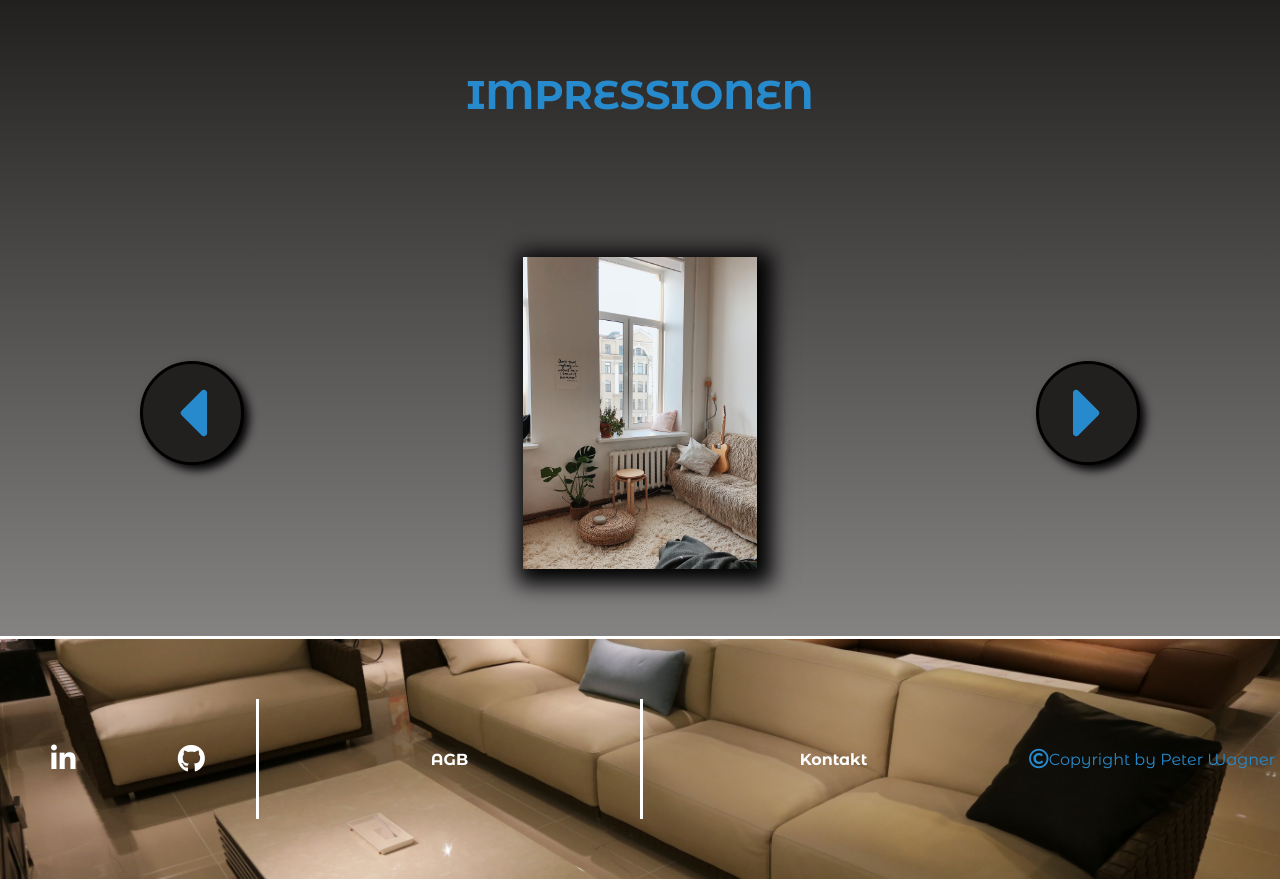
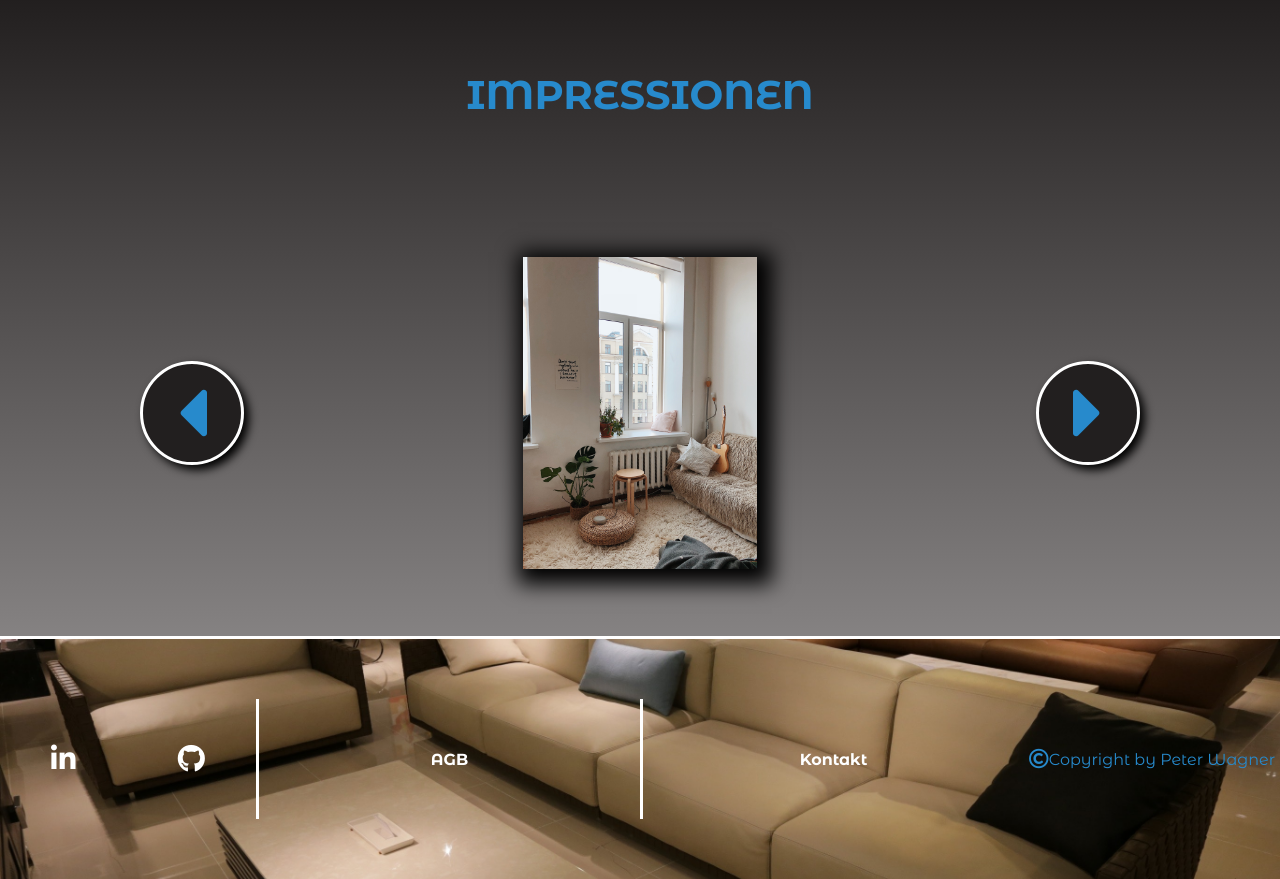
Before and after one commit to PWagner86/livingroom_visualiser, a PHP site: page / in a window 1280 px wide. Shown: the part 1201-2080 px from the top of the page. Run offline with PHP 8.4, Linux system fonts and the light colour scheme.

Commit message:
styling changes to buttons

```diff
--- a/02_styling/01_variables_&_rules/_variables.scss
+++ b/02_styling/01_variables_&_rules/_variables.scss
@@ -23,7 +23,7 @@ $mainColor: #278ACC;
     @include size(13vmin, 13vmin);
     @include flex(center, center, row);
     border-radius: 50%;
-    border: solid black 3px;
+    border: solid white 3px;
     background: $darkGrey;
     color: $mainColor;
     box-shadow: 5px 5px 10px black;
@@ -31,8 +31,9 @@ $mainColor: #278ACC;
     transition: ease-in-out 0.3s;
     &:hover{
         background: $mainColor;
-        color: $darkGrey;
+        color: black;
         box-shadow: none;
+        border: solid black 3px;
     }
 
     i{
@@ -43,7 +44,6 @@ $mainColor: #278ACC;
 
 @mixin activeLink{
     color: $mainColor;
-    text-shadow: 5px 5px 10px black;
 }
 
 @mixin main{
--- a/02_styling/02_startseite/start-style.css
+++ b/02_styling/02_startseite/start-style.css
@@ -335,7 +335,7 @@ body .impressions-wrapper .carousel-container #carousel-controlle-mobile .mobile
       -ms-flex-direction: row;
           flex-direction: row;
   border-radius: 50%;
-  border: solid black 3px;
+  border: solid white 3px;
   background: #221f1f;
   color: #278ACC;
   -webkit-box-shadow: 5px 5px 10px black;
@@ -348,9 +348,10 @@ body .impressions-wrapper .carousel-container #carousel-controlle-mobile .mobile
 body .impressions-wrapper .carousel-container #carousel-controlle-mobile .mobile-left:hover,
 body .impressions-wrapper .carousel-container #carousel-controlle-mobile .mobile-right:hover {
   background: #278ACC;
-  color: #221f1f;
+  color: black;
   -webkit-box-shadow: none;
           box-shadow: none;
+  border: solid black 3px;
 }
 
 body .impressions-wrapper .carousel-container #carousel-controlle-mobile .mobile-left i,
@@ -397,7 +398,7 @@ body .impressions-wrapper .carousel-container .carousel-right .left {
       -ms-flex-direction: row;
           flex-direction: row;
   border-radius: 50%;
-  border: solid black 3px;
+  border: solid white 3px;
   background: #221f1f;
   color: #278ACC;
   -webkit-box-shadow: 5px 5px 10px black;
@@ -412,9 +413,10 @@ body .impressions-wrapper .carousel-container .carousel-left .left:hover,
 body .impressions-wrapper .carousel-container .carousel-right .right:hover,
 body .impressions-wrapper .carousel-container .carousel-right .left:hover {
   background: #278ACC;
-  color: #221f1f;
+  color: black;
   -webkit-box-shadow: none;
           box-shadow: none;
+  border: solid black 3px;
 }
 
 body .impressions-wrapper .carousel-container .carousel-left .right i,
--- a/02_styling/03_login/login_style.css
+++ b/02_styling/03_login/login_style.css
@@ -455,7 +455,6 @@ body {
 
 body header .login-link a {
   color: #278ACC;
-  text-shadow: 5px 5px 10px black;
 }
 
 body main {
@@ -575,6 +574,7 @@ body main form .submit-wrapper input {
   border-radius: 2rem;
   -webkit-transition: ease-in-out 0.3s;
   transition: ease-in-out 0.3s;
+  background: #221f1f;
   cursor: pointer;
 }
 
--- a/02_styling/03_login/login_style.scss
+++ b/02_styling/03_login/login_style.scss
@@ -66,6 +66,7 @@ body{
                     border: solid 3px white;
                     border-radius: 2rem;
                     transition: ease-in-out 0.3s;
+                    background: $darkGrey;
                     cursor: pointer;
                     &:hover{
                         background: $mainColor;
--- a/02_styling/04_registrieren/registrieren_style.css
+++ b/02_styling/04_registrieren/registrieren_style.css
@@ -451,7 +451,6 @@ input {
 
 body header .registrieren-link a {
   color: #278ACC;
-  text-shadow: 5px 5px 10px black;
 }
 
 body main {
```
Also changed, not shown: 3 other files.
